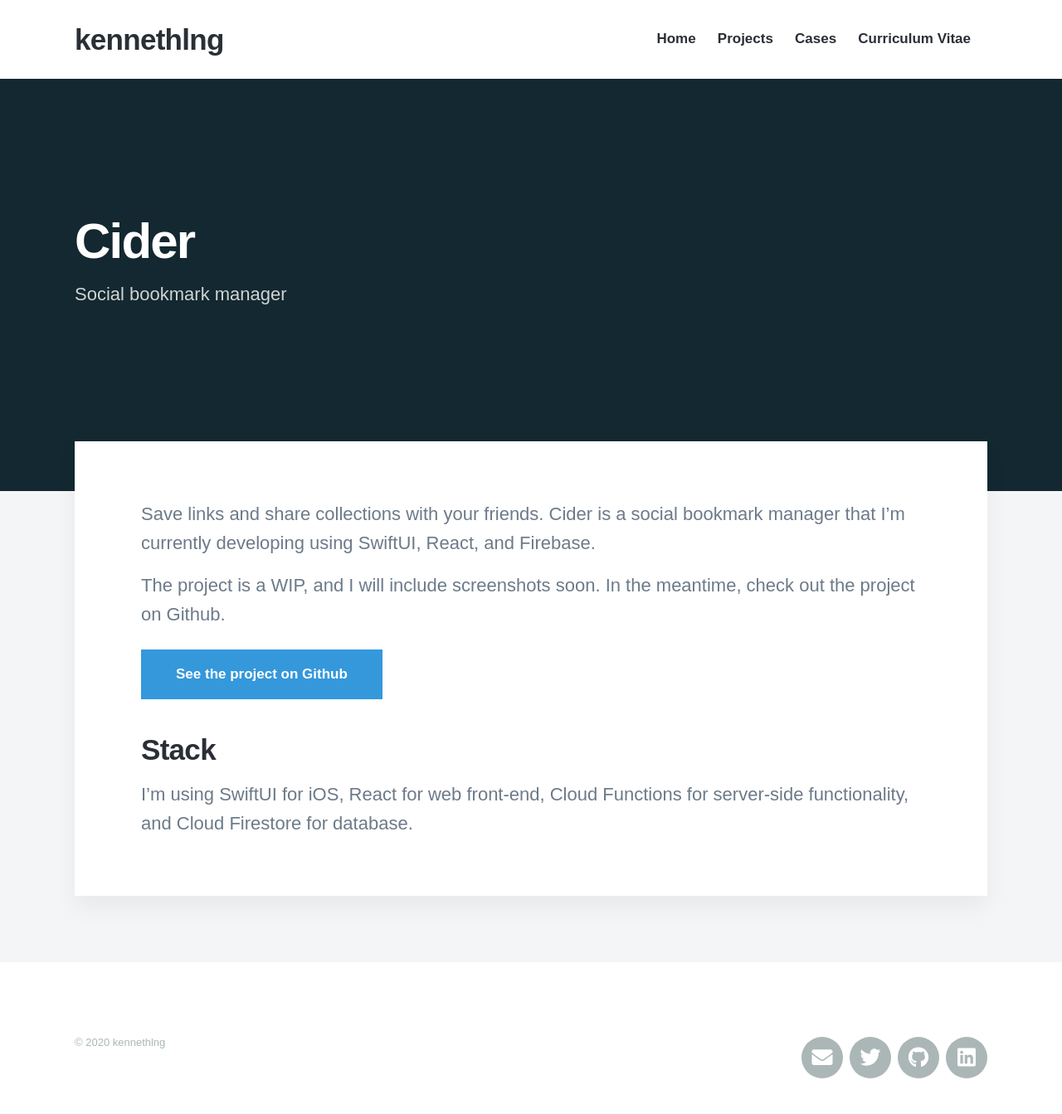
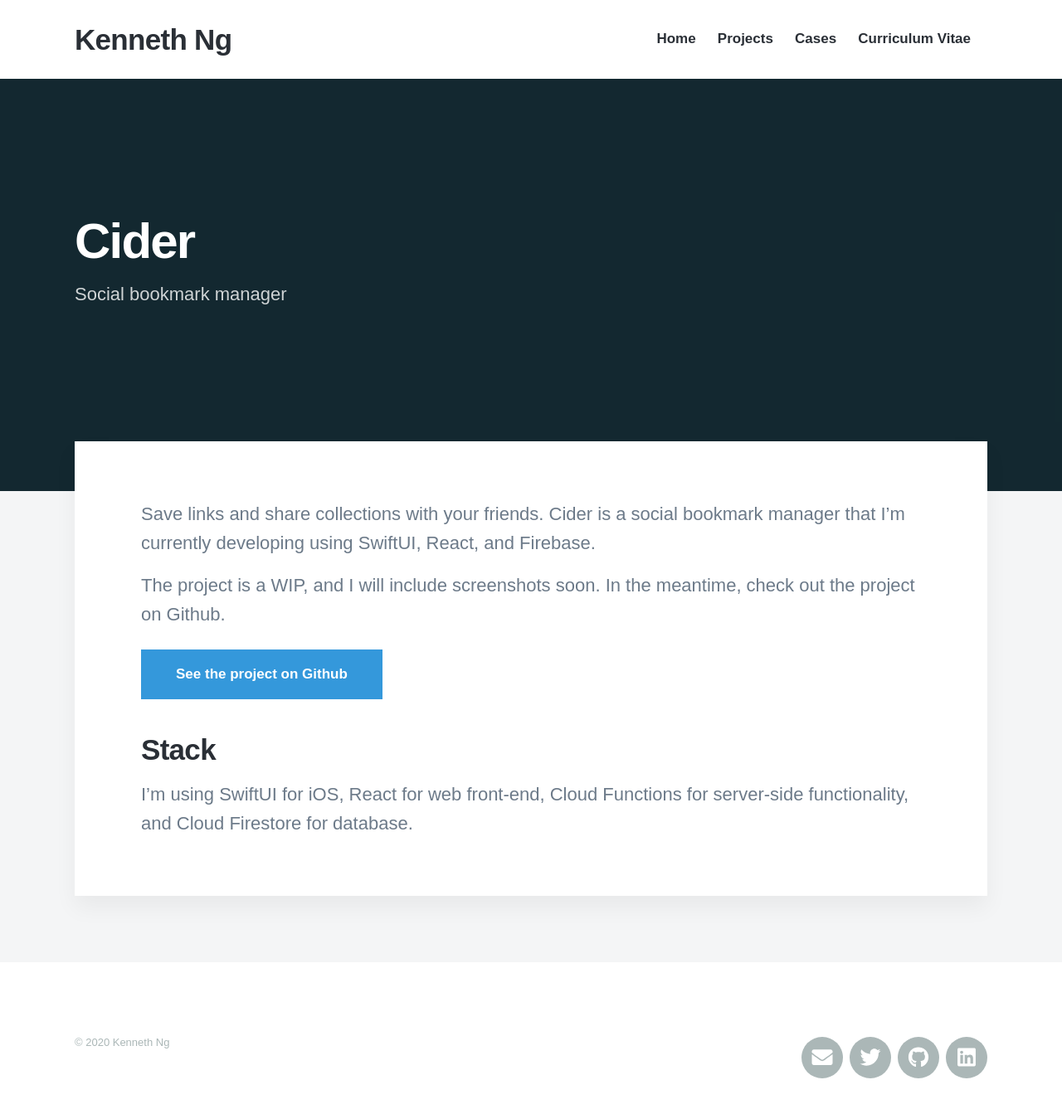
Before and after one commit to kennethfreeflow/kennethlng.github.io, a Jekyll site: the page built from _projects/2020-06-30-cider.md, in a window 1280 px wide. Shown: the whole page at 83% size. Built offline with Jekyll 4.4.1, drawn with Linux system fonts in a browser that asks for light colours; nearby versions of some CDN libraries; some web fonts are replaced.

Commit message:
Update settings.yml

```diff
--- a/_data/settings.yml
+++ b/_data/settings.yml
@@ -1,5 +1,5 @@
 basic_settings:
-  site_title: kennethlng
+  site_title: Kenneth Ng
   favicon_image: /images/favicon.png
 
 header_settings:
```
